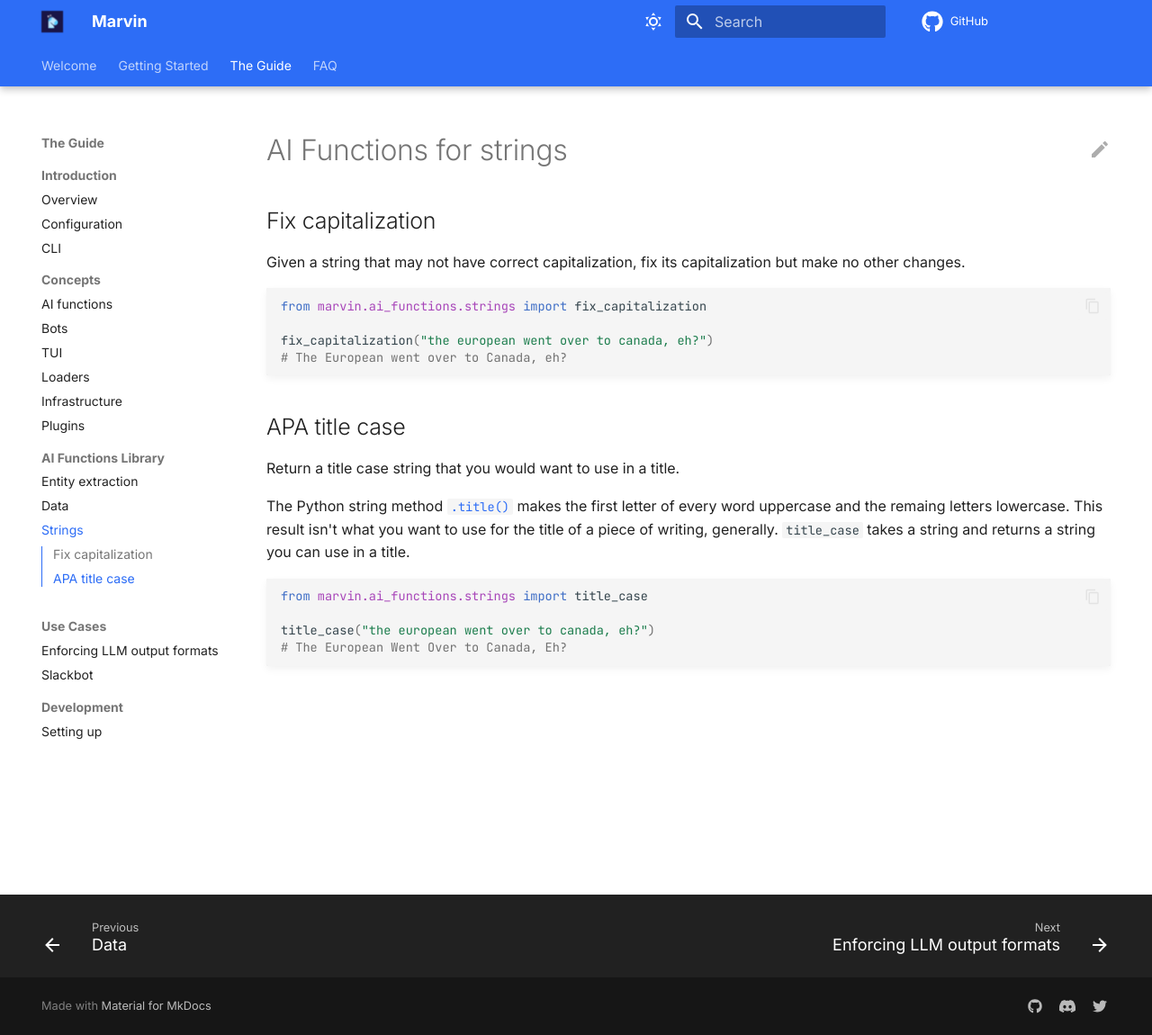
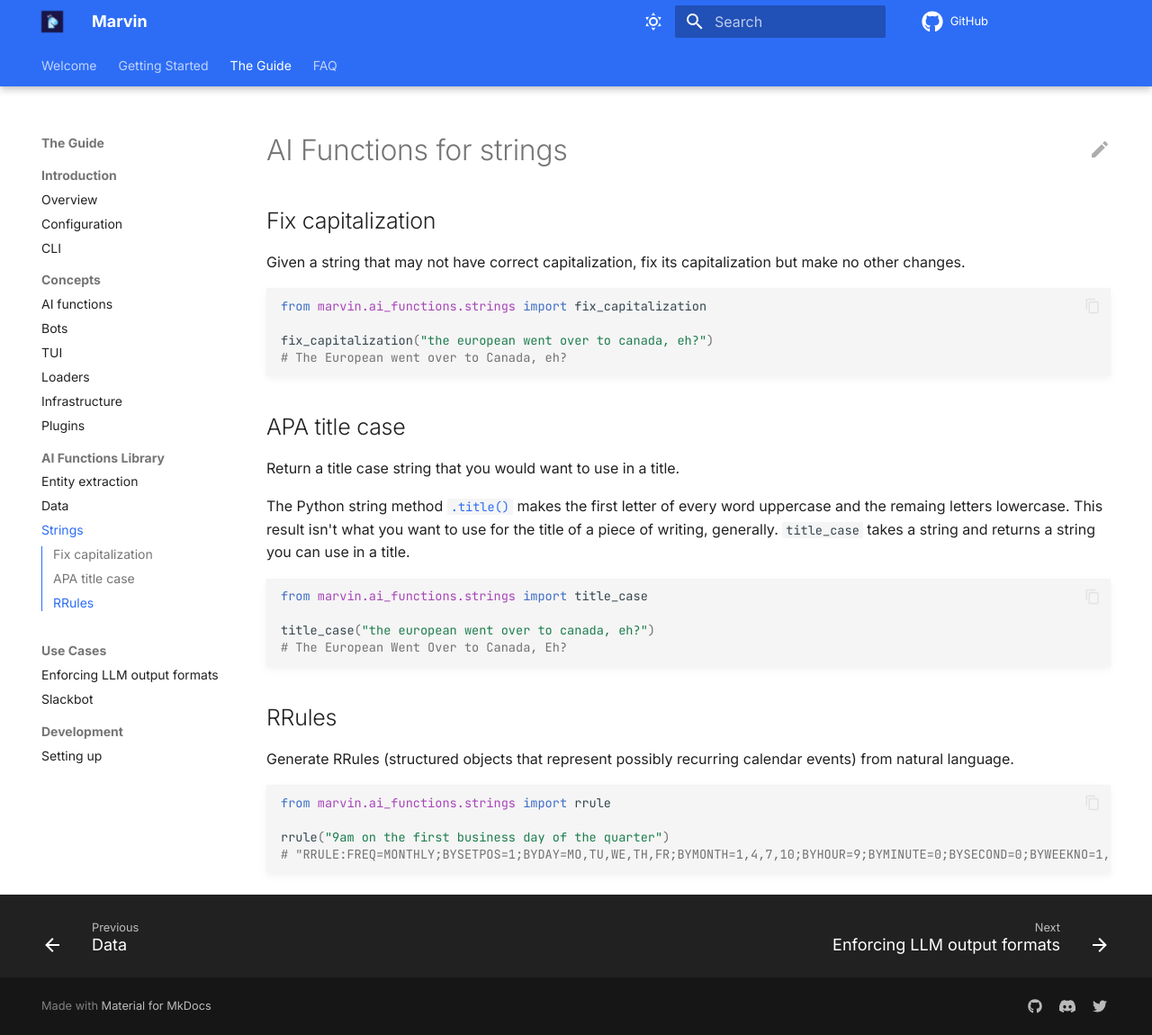
Before and after one commit to PrefectHQ/marvin, an MkDocs documentation site: the page built from docs/guide/ai_functions/strings.md, in a window 1280 px wide and 1150 px high. Shown: the whole window at 90% size. Built offline with MkDocs 1.6.1 and Material for MkDocs 9.7.7, drawn with Linux system fonts in a browser that asks for light colours; comment, search, counter and statistics services are not loaded.

Commit message:
Update strings.md

````diff
--- a/docs/guide/ai_functions/strings.md
+++ b/docs/guide/ai_functions/strings.md
@@ -17,9 +17,19 @@ Return a title case string that you would want to use in a title.
 The Python string method [`.title()`](https://docs.python.org/3/library/stdtypes.html#str.title) makes the first letter of every word uppercase and the remaing letters lowercase. This result isn't what you want to use for the title of a piece of writing, generally. `title_case` takes a string and returns a string you can use in a title.
 
 ```python
-
 from marvin.ai_functions.strings import title_case
 
 title_case("the european went over to canada, eh?")
 # The European Went Over to Canada, Eh?
 ```
+
+## RRules
+
+Generate RRules (structured objects that represent possibly recurring calendar events) from natural language.
+
+```python
+from marvin.ai_functions.strings import rrule
+
+rrule("9am on the first business day of the quarter")
+# "RRULE:FREQ=MONTHLY;BYSETPOS=1;BYDAY=MO,TU,WE,TH,FR;BYMONTH=1,4,7,10;BYHOUR=9;BYMINUTE=0;BYSECOND=0;BYWEEKNO=1,14,27,40"
+```
````
